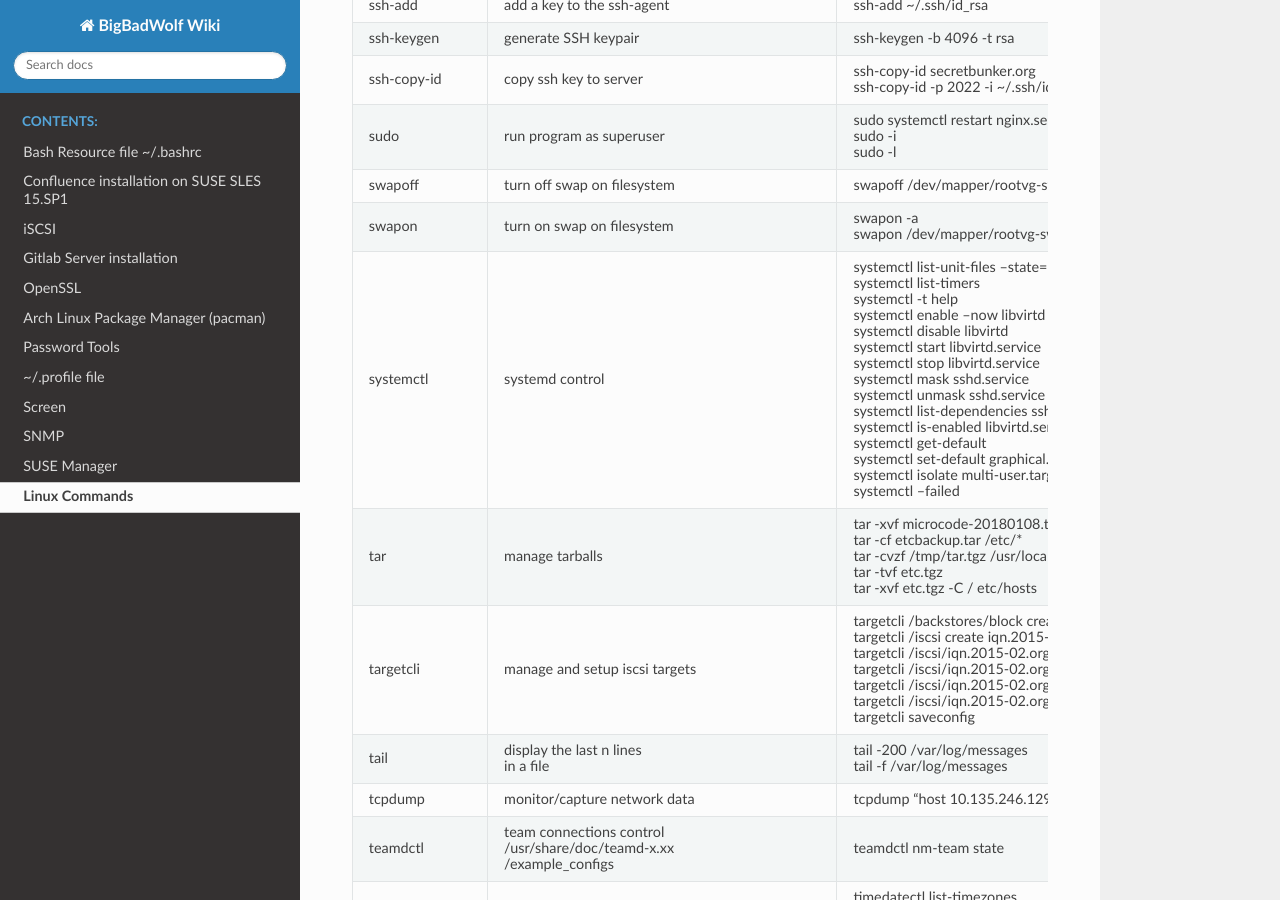
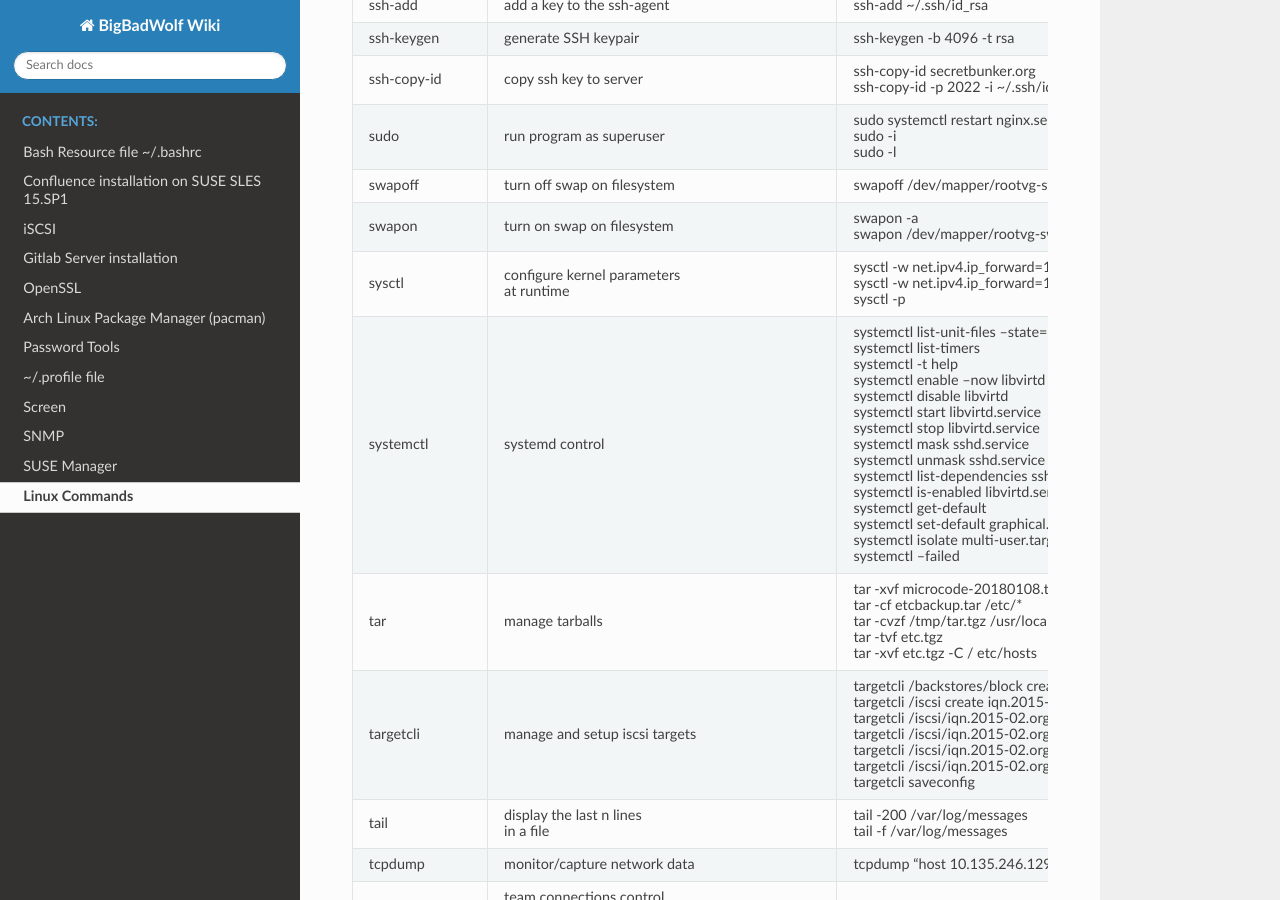
Before and after one commit to p3ll1n0r3/readthedocs, a Sphinx documentation site: the page built from docs/linux.rst, in a window 1280 px wide and 900 px high, scrolled down 6645 px. Built offline with Sphinx 7.4.7 and the Read the Docs theme 2.0.0, drawn with Linux system fonts in a browser that asks for light colours.

Commit message:
Update linux.rst

```diff
--- a/docs/linux.rst
+++ b/docs/linux.rst
@@ -421,6 +421,10 @@ swapoff       	turn off swap on filesystem |br|	swapoff /dev/mapper/rootvg-swap
 swapon        	turn on swap on filesystem |br|		swapon -a |br|
               						swapon /dev/mapper/rootvg-swap |br|
 
+sysctl		configure kernel parameters |br|	sysctl -w net.ipv4.ip_forward=1 |br|
+		at runtime |br|				sysctl -w net.ipv4.ip_forward=1 >> /etc/sysctl.d/net_ipforward.conf |br|
+							sysctl -p |br|
+
 systemctl     	systemd control |br|			systemctl list-unit-files --state=enabled |br|
               						systemctl list-timers |br|
               						systemctl -t help |br|
```
